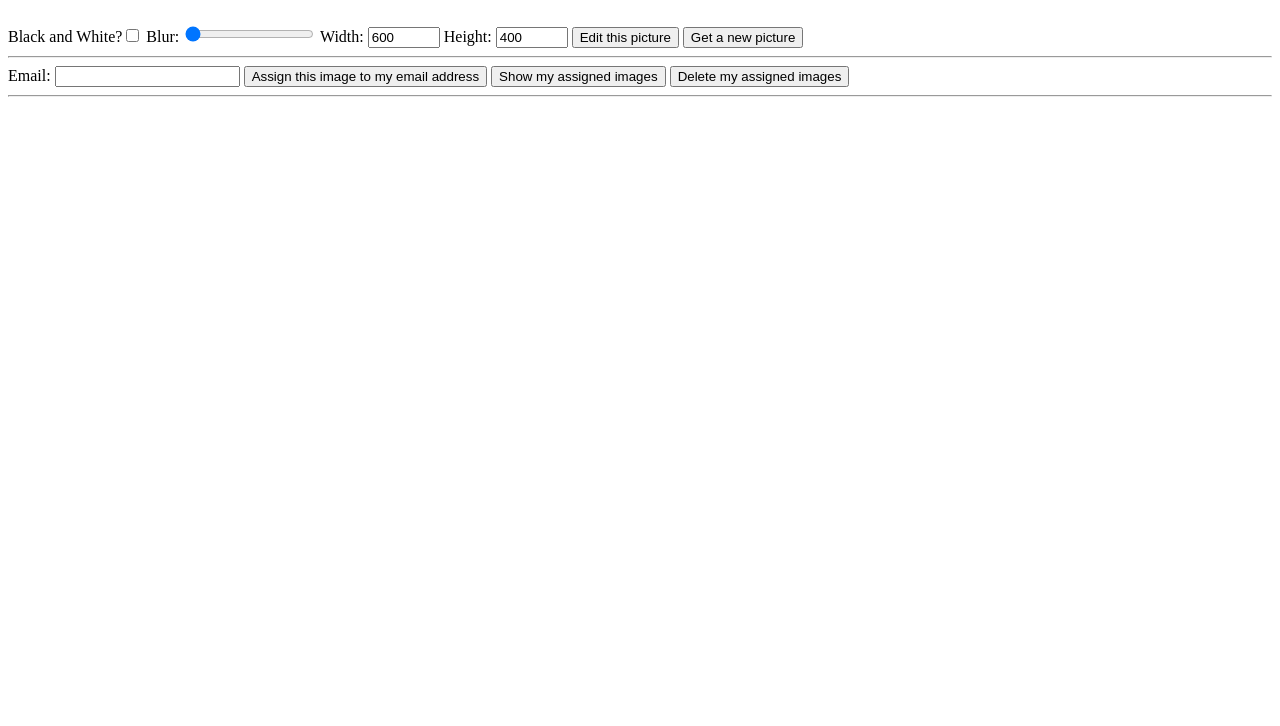
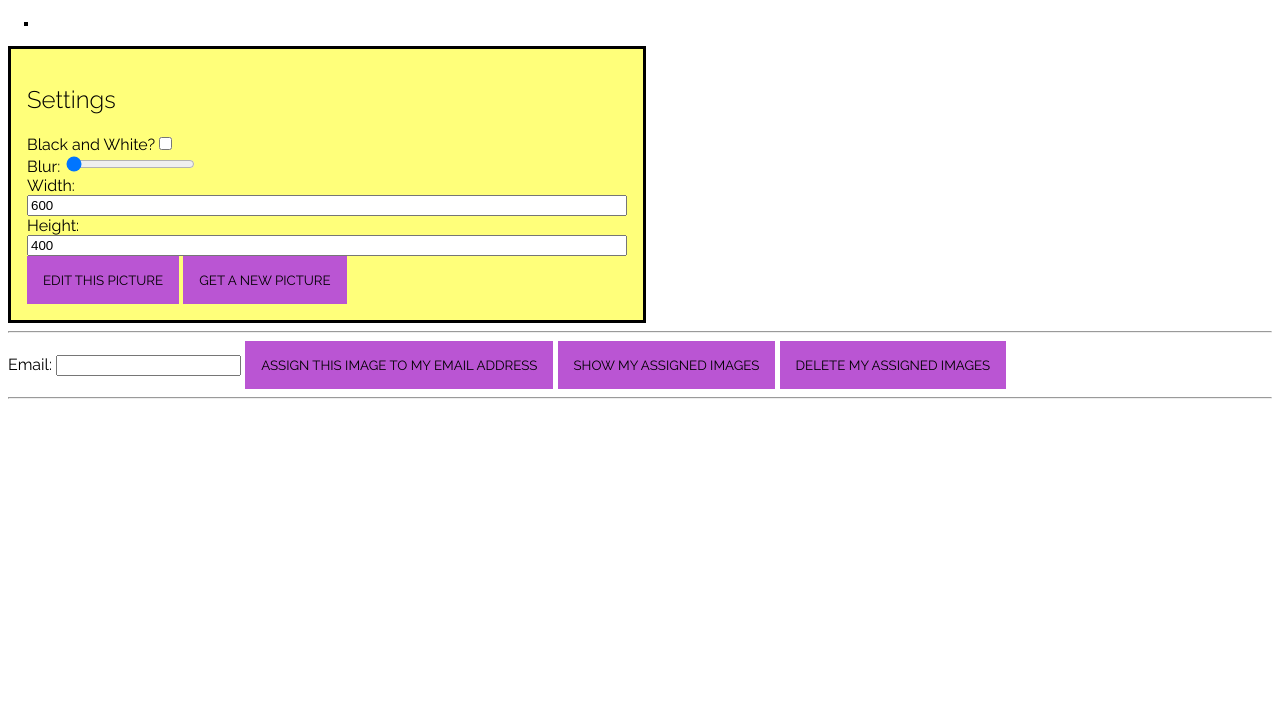
Before and after one commit to tr130/js_email_photos, a plain HTML site: page index.html in a window 1280 px wide. Shown: the part 74-800 px from the top of the page. Drawn offline with nearby package versions, Linux system fonts and the light colour scheme; no server answers.

Commit message:
added styling

```diff
--- a/images.js
+++ b/images.js
@@ -37,6 +37,37 @@ function getImage() {
         let link = generateUrl(picId, width.value, height.value, grayScale.checked, blurLevel.value);
         randomImage.setAttribute('src', link);
 });
+}
+
+function showAssignedImages() {
+  const emailRegexp = /^[^\s@]+@[^\s@]+\.[^\s@]+$/
+  if (emailRegexp.test(email.value)) {
+    console.log('validemail');
+    console.log(document.cookie);
+    let userImages = getCookie(email.value);
+    if (userImages != "") {
+      assignedImagesContainer.textContent = '';
+      console.log(userImages)
+      let imagesList = userImages.split(',');
+      console.log(imagesList);
+      let totalImages = imagesList.length - 1;
+      for (let i = 0; i < totalImages; i++) {
+        let img = document.createElement('img');
+        let attrs = imagesList[i].split('_');
+        console.log(attrs[3]);
+        let link = generateUrl(attrs[0], attrs[1], attrs[2], attrs[3], attrs[4]);
+        img.setAttribute('src', link);
+        assignedImagesContainer.appendChild(img);
+      }
+
+    } else {
+      assignedImagesContainer.textContent = 'No images assigned to this email address.';
+    }
+
+
+  } else {
+    document.write('Invalid email address');
+  }
 }
 
 function setCookie(cname, cvalue, exdays) {
@@ -98,36 +129,7 @@ addImage.addEventListener('click', function() {
   }
 })
 
-showImages.addEventListener('click', function() {
-  const emailRegexp = /^[^\s@]+@[^\s@]+\.[^\s@]+$/
-  if (emailRegexp.test(email.value)) {
-    console.log('validemail');
-    console.log(document.cookie);
-    let userImages = getCookie(email.value);
-    if (userImages != "") {
-      assignedImagesContainer.textContent = '';
-      console.log(userImages)
-      let imagesList = userImages.split(',');
-      console.log(imagesList);
-      let totalImages = imagesList.length - 1;
-      for (let i = 0; i < totalImages; i++) {
-        let img = document.createElement('img');
-        let attrs = imagesList[i].split('_');
-        console.log(attrs[3]);
-        let link = generateUrl(attrs[0], attrs[1], attrs[2], attrs[3], attrs[4]);
-        img.setAttribute('src', link);
-        assignedImagesContainer.appendChild(img);
-      }
-
-    } else {
-      assignedImagesContainer.textContent = 'No images assigned to this email address.';
-    }
-
-
-  } else {
-    document.write('Invalid email address');
-  }
-})
+showImages.addEventListener('click', showAssignedImages);
 
 deleteImages.addEventListener('click', function() {
   const emailRegexp = /^[^\s@]+@[^\s@]+\.[^\s@]+$/
@@ -136,7 +138,7 @@ deleteImages.addEventListener('click', function() {
     console.log(document.cookie);
     setCookie(email.value, "", -30);
     console.log(document.cookie);
-
+    showAssignedImages();
   } else {
     document.write('Invalid email address');
   }
--- a/index.html
+++ b/index.html
@@ -4,6 +4,9 @@
   <meta charset="UTF-8">
   <meta http-equiv="X-UA-Compatible" content="IE=edge">
   <meta name="viewport" content="width=device-width, initial-scale=1.0">
+  <link rel="preconnect" href="https://fonts.gstatic.com">
+  <link href="https://fonts.googleapis.com/css2?family=Raleway:wght@300;400&display=swap" rel="stylesheet">
+  <link rel="stylesheet" href="styles.css">
   <title>Javascript Email Image Assigner</title>
 </head>
 <body>
@@ -11,14 +14,15 @@
   <div id="image_container">
     <img id="random_img" src=""/>
   </div>
-
+  <div id="controls">
+    <h2>Settings</h2>
   <label for="grayscale">Black and White?<input id="grayscale" name="grayscale" type="checkbox" value="grayscale"></label>
-  Blur: <input type="range" min="0" max="10" step="1" value="0" id="blur">
+  <label for="blur">Blur: <input type="range" min="0" max="10" step="1" value="0" id="blur"></label>
   Width: <input id="width" type="number" min="1" max="1000" value="600">
   Height: <input id="height" type="number" min="1" max="1000" value="400">
-    <button id="edit_image_btn">Edit this picture</button>
-    <button id="image_btn">Get a new picture</button>
-
+   <div> <button id="edit_image_btn">Edit this picture</button>
+    <button id="image_btn">Get a new picture</button></div>
+  </div>
   <hr>
   Email: <input type="email" id="email">
   <button id="add_img_btn">Assign this image to my email address</button>
--- /dev/null
+++ b/styles.css
@@ -0,0 +1,38 @@
+body {
+  font-family: Raleway, sans-serif;
+  font-weight: 400;
+}
+
+h1,h2 {
+  font-weight: 300;
+}
+
+#controls {
+  display: flex;
+  flex-direction: column;
+  max-width: 50%;
+  width: 600px;
+  border: 3px solid black;
+  padding: 1rem;
+  background-color: rgba(255, 255, 0, 0.521);
+}
+
+button {
+  padding: 1rem;
+  text-transform: uppercase;
+  background-color: mediumorchid;
+  border: none;
+  font-family: Raleway, sans-serif;
+  font-weight: 400;
+}
+
+button:hover {
+  cursor: pointer;
+  background-color: rgb(107, 48, 122);
+  color: white;
+}
+
+img {
+  margin: 1rem;
+  border: 2px solid black;
+}
```
